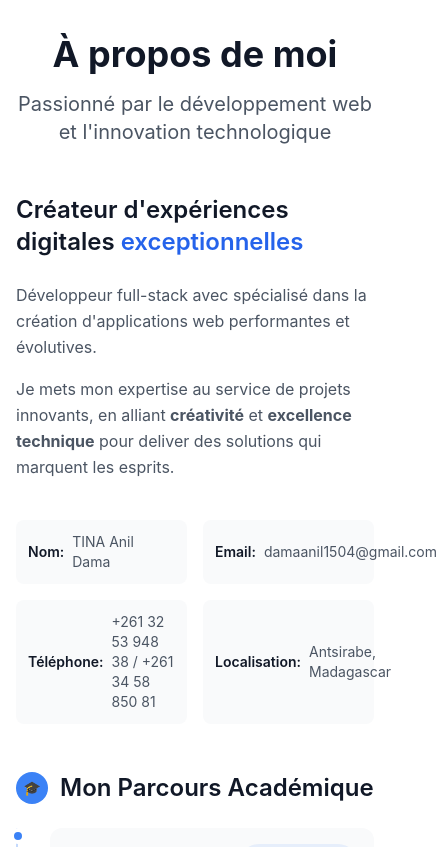
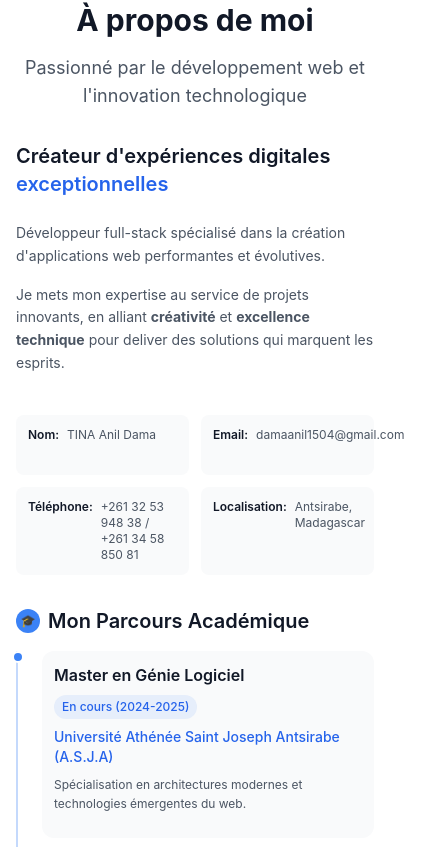
Before and after one commit to Dama-wlf/dama_portfolio, a Vue app: page / in a window 390 px wide. Shown: the part 954-1801 px from the top of the page, 437 px wide, since content can reach past the window. Built offline with nearby package versions, Linux system fonts and the light colour scheme.

Commit message:
modification du fichier about.vue

```diff
--- a/src/components/About.vue
+++ b/src/components/About.vue
@@ -1,26 +1,26 @@
 <template>
-  <section id="about" class="py-20 bg-white dark:bg-gray-800 transition-colors duration-300">
+  <section id="about" class="py-12 md:py-20 bg-white dark:bg-gray-800 transition-colors duration-300">
     <div class="container mx-auto px-4 sm:px-6">
-      <h2 class="text-4xl font-bold text-center text-gray-900 dark:text-white mb-4 animate-fade-in">
+      <h2 class="text-3xl md:text-4xl font-bold text-center text-gray-900 dark:text-white mb-4 animate-fade-in">
         À propos de moi
       </h2>
 
-      <div class="max-w-3xl mx-auto text-center mb-12">
-        <p class="text-xl text-gray-600 dark:text-gray-300 animate-fade-in">
+      <div class="max-w-3xl mx-auto text-center mb-8 md:mb-12">
+        <p class="text-lg md:text-xl text-gray-600 dark:text-gray-300 animate-fade-in">
           Passionné par le développement web et l'innovation technologique
         </p>
       </div>
 
-      <div class="grid lg:grid-cols-2 gap-12 items-start">
+      <div class="grid lg:grid-cols-2 gap-8 md:gap-12 items-start">
         <!-- Contenu personnel -->
         <div class="space-y-6 animate-slide-in-left">
-          <h3 class="text-2xl sm:text-3xl font-semibold text-gray-900 dark:text-white">
+          <h3 class="text-xl md:text-2xl lg:text-3xl font-semibold text-gray-900 dark:text-white">
             Créateur d'expériences digitales <span class="text-primary-600 dark:text-primary-400">exceptionnelles</span>
           </h3>
 
-          <div class="space-y-4 text-gray-600 dark:text-gray-300 leading-relaxed">
+          <div class="space-y-4 text-gray-600 dark:text-gray-300 leading-relaxed text-sm md:text-base">
             <p>
-              Développeur full-stack avec spécialisé dans la création
+              Développeur full-stack spécialisé dans la création
               d'applications web performantes et évolutives.
             </p>
 
@@ -31,67 +31,66 @@
             </p>
           </div>
 
-          <!-- Informations personnelles -->
-          <div class="grid grid-cols-2 gap-4 pt-4">
+          <!-- Informations personnelles - CORRIGÉ POUR MOBILE -->
+          <div class="grid grid-cols-1 xs:grid-cols-2 gap-3 md:gap-4 pt-4">
             <div
               v-for="info in personalInfo"
               :key="info.label"
-              class="flex items-center p-3 rounded-lg bg-gray-50 dark:bg-gray-700/50 hover:bg-gray-100 dark:hover:bg-gray-700 transition-colors duration-300"
+              class="flex flex-col xs:flex-row xs:items-center p-3 rounded-lg bg-gray-50 dark:bg-gray-700/50 hover:bg-gray-100 dark:hover:bg-gray-700 transition-colors duration-300 min-h-[60px]"
             >
-              <span class="font-semibold text-gray-900 dark:text-white mr-2 text-sm">{{ info.label }}:</span>
-              <span class="text-gray-600 dark:text-gray-300 text-sm">{{ info.value }}</span>
+              <span class="font-semibold text-gray-900 dark:text-white mb-1 xs:mb-0 xs:mr-2 text-xs md:text-sm whitespace-nowrap">
+                {{ info.label }}:
+              </span>
+              <span class="text-gray-600 dark:text-gray-300 text-xs md:text-sm break-words xs:break-normal">
+                {{ info.value }}
+              </span>
             </div>
           </div>
         </div>
 
         <!-- Formations et Études -->
-        <div class="space-y-8 animate-slide-up">
+        <div class="space-y-6 md:space-y-8 animate-slide-up">
           <div>
-            <h3 class="text-2xl font-semibold text-gray-900 dark:text-white mb-6 flex items-center">
-              <span class="w-8 h-8 bg-primary-500 rounded-full flex items-center justify-center mr-3">
-                <span class="text-white text-sm">🎓</span>
+            <h3 class="text-xl md:text-2xl font-semibold text-gray-900 dark:text-white mb-4 md:mb-6 flex items-center">
+              <span class="w-6 h-6 md:w-8 md:h-8 bg-primary-500 rounded-full flex items-center justify-center mr-2 md:mr-3 flex-shrink-0">
+                <span class="text-white text-xs md:text-sm">🎓</span>
               </span>
               Mon Parcours Académique
             </h3>
 
-            <div class="space-y-6">
+            <div class="space-y-4 md:space-y-6">
               <div
                 v-for="(formation, index) in formations"
                 :key="formation.id"
-                class="relative pl-8 pb-6 border-l-2 border-primary-500/30"
+                class="relative pl-6 md:pl-8 pb-4 md:pb-6 border-l-2 border-primary-500/30"
                 :class="index === formations.length - 1 ? '' : 'border-l-2'"
               >
                 <!-- Point de timeline -->
-                <div class="absolute -left-2 w-4 h-4 bg-primary-500 rounded-full border-4 border-white dark:border-gray-800"></div>
+                <div class="absolute -left-1.5 md:-left-2 w-3 h-3 md:w-4 md:h-4 bg-primary-500 rounded-full border-2 md:border-4 border-white dark:border-gray-800 flex-shrink-0"></div>
 
-                <div class="bg-gray-50 dark:bg-gray-700/50 rounded-xl p-4 hover:shadow-lg transition-all duration-300">
-                  <div class="flex justify-between items-start mb-2">
-                    <h4 class="font-semibold text-gray-900 dark:text-white text-lg">
+                <div class="bg-gray-50 dark:bg-gray-700/50 rounded-xl p-3 md:p-4 hover:shadow-lg transition-all duration-300">
+                  <div class="flex flex-col sm:flex-row sm:justify-between sm:items-start gap-2 mb-2">
+                    <h4 class="font-semibold text-gray-900 dark:text-white text-base md:text-lg">
                       {{ formation.diplome }}
                     </h4>
-                    <span class="bg-primary-500/10 text-primary-600 dark:text-primary-400 px-2 py-1 rounded-full text-xs font-medium">
+                    <span class="bg-primary-500/10 text-primary-600 dark:text-primary-400 px-2 py-1 rounded-full text-xs font-medium whitespace-nowrap self-start">
                       {{ formation.annee }}
                     </span>
                   </div>
 
-                  <p class="text-primary-600 dark:text-primary-400 font-medium mb-2">
+                  <p class="text-primary-600 dark:text-primary-400 font-medium mb-2 text-sm md:text-base">
                     {{ formation.etablissement }}
                   </p>
 
-                  <p class="text-gray-600 dark:text-gray-300 text-sm mb-3">
+                  <p class="text-gray-600 dark:text-gray-300 text-xs md:text-sm mb-3 leading-relaxed">
                     {{ formation.description }}
                   </p>
-
-
                 </div>
               </div>
             </div>
           </div>
-
         </div>
       </div>
-
-
     </div>
   </section>
 </template>
@@ -125,11 +124,8 @@ const formations = [
     etablissement: "SE.VE.MA Ambanja",
     annee: "2018 - 2019",
     description: "Baccalaureat, option Scientifique",
-
   }
 ]
-
-
 </script>
 
 <style scoped>
@@ -145,7 +141,31 @@ const formations = [
   }
 }
 
-.relative.pl-8 {
+.relative.pl-6, .relative.pl-8 {
   animation: slideInFromLeft 0.6s ease-out;
 }
+
+/* Breakpoint personnalisé pour très petits écrans */
+@media (max-width: 475px) {
+  .xs\:grid-cols-2 {
+    grid-template-columns: repeat(2, minmax(0, 1fr));
+  }
+
+  .xs\:flex-row {
+    flex-direction: row;
+  }
+
+  .xs\:mb-0 {
+    margin-bottom: 0;
+  }
+
+  .xs\:mr-2 {
+    margin-right: 0.5rem;
+  }
+
+  .xs\:break-normal {
+    word-break: normal;
+    overflow-wrap: normal;
+  }
+}
 </style>
--- a/vite.config.js
+++ b/vite.config.js
@@ -15,4 +15,5 @@ export default defineConfig({
       '@': fileURLToPath(new URL('./src', import.meta.url))
     },
   },
+  base: '/',
 })
```
Also changed, not shown: vercel.json (added).
